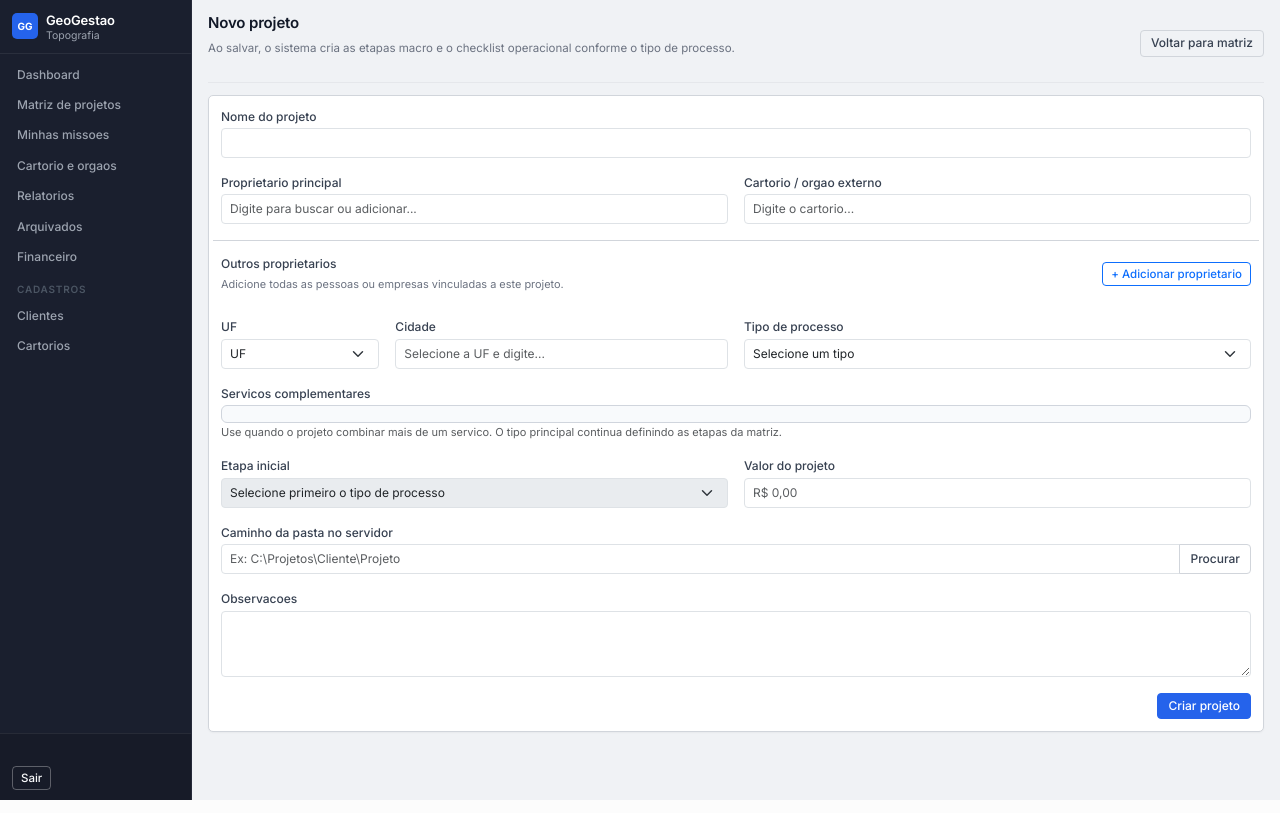
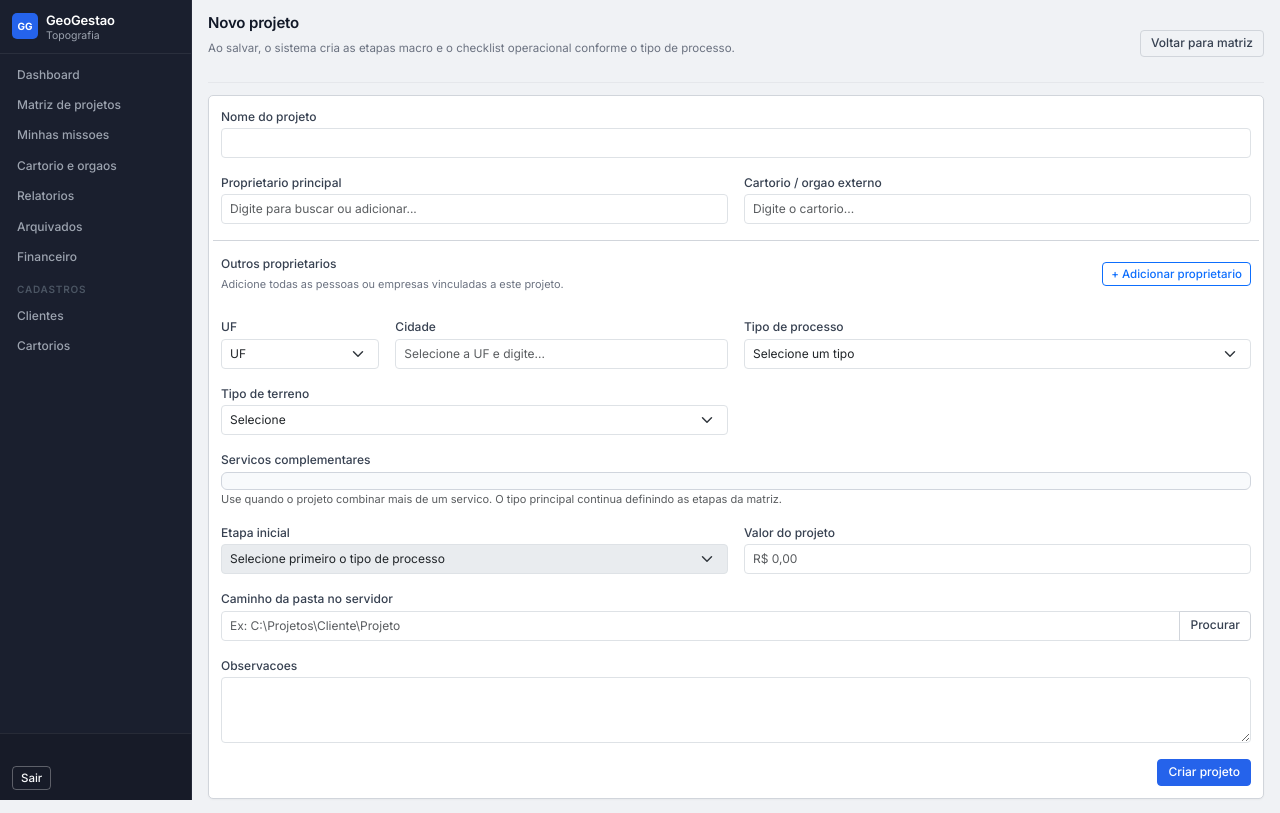
Before and after one commit to WillianRafaelVeres/GeoGestao, a Flask app: template templates/project_form.html in a window 1280 px wide. Run offline with Flask 3, Linux system fonts and the light colour scheme; the template is opened without the code that fills it, so the values that code supplies are empty; some libraries are stand-ins or nearby versions.

Commit message:
Renomeia processo de Retificacao e adiciona escolha de terreno no cadastro
"Retificacao de Area Rural" passa a se chamar somente "Retificacao": o
processo cobre terrenos rurais e urbanos, entao o nome nao devia amarrar
isso. O valor ja foi atualizado direto em tipos_processo (chave
RETIFICACAO_AREA_RURAL) via UPDATE, sem mexer em mais nada no banco.

No formulario de novo projeto, adiciona o campo "Tipo de terreno" (Urbano
/ Rural). Por pedido explicito, essa escolha ainda nao e persistida no
banco (a conexao da aplicacao nao tem privilegio de ALTER TABLE em
projetos, e a decisao de esquema fica para uma atualizacao futura) -- o
campo so existe na tela por enquanto.

Co-Authored-By: Claude Sonnet 5 <noreply@anthropic.com>

```diff
--- a/process_types.py
+++ b/process_types.py
@@ -4,7 +4,7 @@ import unicodedata
 PROCESS_TYPES = [
     {
         "key": "RETIFICACAO_AREA_RURAL",
-        "nome": "Retificacao de Area Rural",
+        "nome": "Retificacao",
         "descricao": "Processo usado para corrigir area, perimetro, confrontacoes ou descricao da matricula.",
         "categoria": "Regularizacao cartorial",
         "usa_campo": "sim",
--- a/templates/project_form.html
+++ b/templates/project_form.html
@@ -80,6 +80,14 @@
                 {% for process_type in process_types %}
                     <option value="{{ process_type.chave }}">{{ process_type.nome }}</option>
                 {% endfor %}
+            </select>
+        </div>
+        <div class="col-md-6">
+            <label class="form-label">Tipo de terreno</label>
+            <select class="form-select" name="tipo_terreno" required>
+                <option value="">Selecione</option>
+                <option value="URBANO">Urbano</option>
+                <option value="RURAL">Rural</option>
             </select>
         </div>
         <div class="col-12">
```
